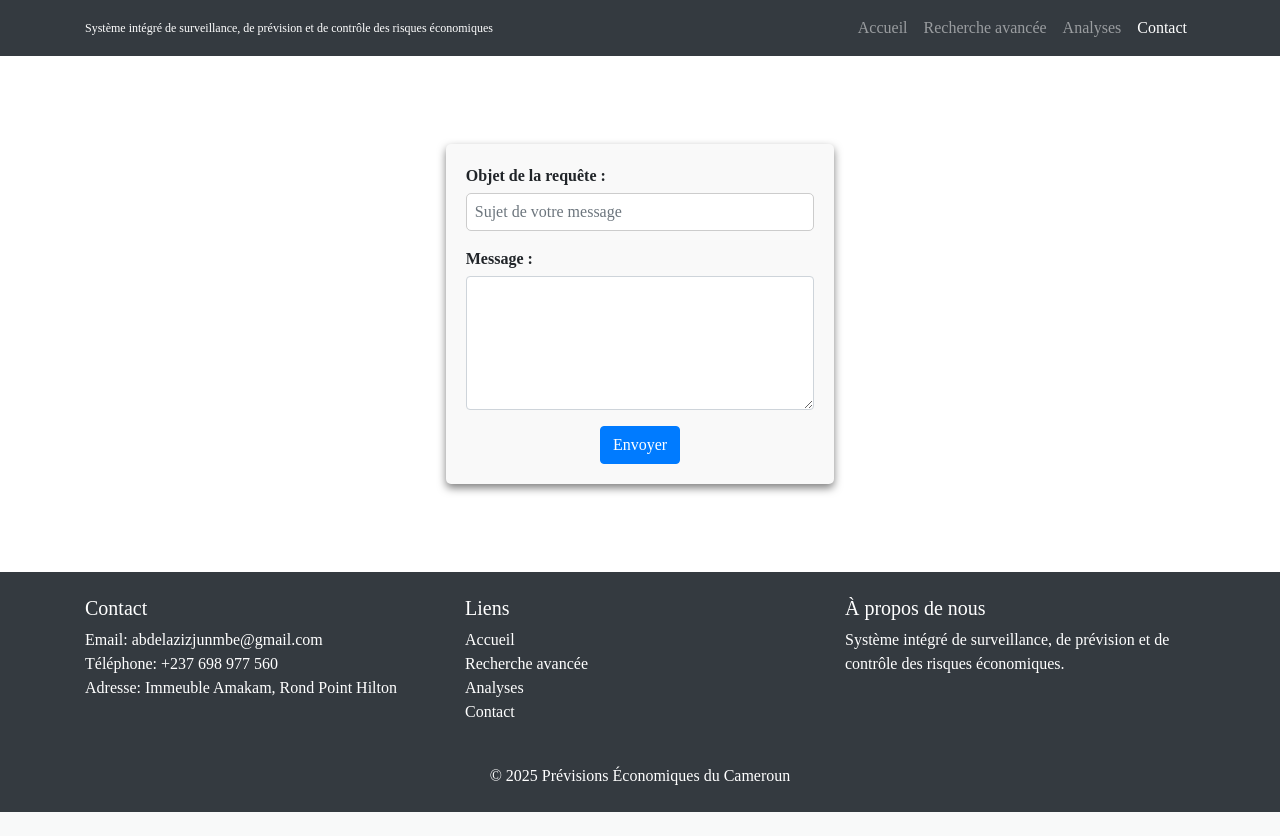
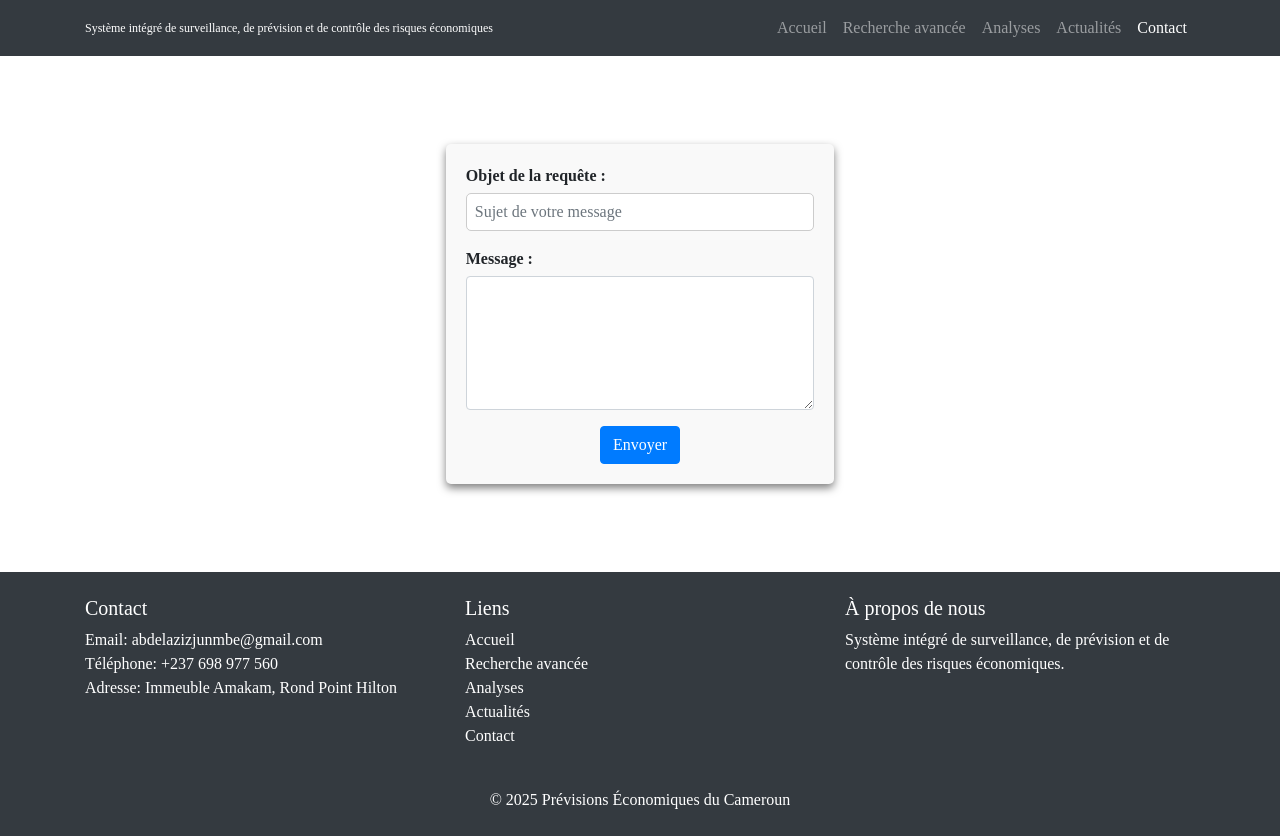
Before and after one commit to Lorel12/opesc_projet, a Flask app: page /contact in a window 1280 px wide. Before the commit the page ends 812 px from the top, so only its background shows below. Run offline with Flask 3, Linux system fonts and the light colour scheme; the visitor is signed in with stand-in values (Sample User, id 1); some libraries are stand-ins or nearby versions.

Commit message:
contact.html: ajoute le lien de navigation Actualités
Co-Authored-By: Claude Sonnet 5 <noreply@anthropic.com>

```diff
--- a/templates/contact.html
+++ b/templates/contact.html
@@ -35,6 +35,7 @@
                     <li class="nav-item"><a class="nav-link" href="{{ url_for('home') }}">Accueil</a></li>
                     <li class="nav-item"><a class="nav-link" href="{{ url_for('previsions') }}">Recherche avancée</a></li>
                     <li class="nav-item"><a class="nav-link" href="{{ url_for('resultats') }}">Analyses</a></li>
+                    <li class="nav-item"><a class="nav-link" href="{{ url_for('actualites') }}">Actualités</a></li>
                     <li class="nav-item active"><a class="nav-link" href="{{ url_for('contact') }}">Contact</a></li>
                 </ul>
             </div>
@@ -77,6 +78,7 @@
                     <li><a href="{{ url_for('home') }}" class="text-white">Accueil</a></li>
                     <li><a href="{{ url_for('previsions') }}" class="text-white">Recherche avancée</a></li>
                     <li><a href="{{ url_for('resultats') }}" class="text-white">Analyses</a></li>
+                    <li><a href="{{ url_for('actualites') }}" class="text-white">Actualités</a></li>
                     <li><a href="{{ url_for('contact') }}" class="text-white">Contact</a></li>
                 </ul>
             </div>
```
